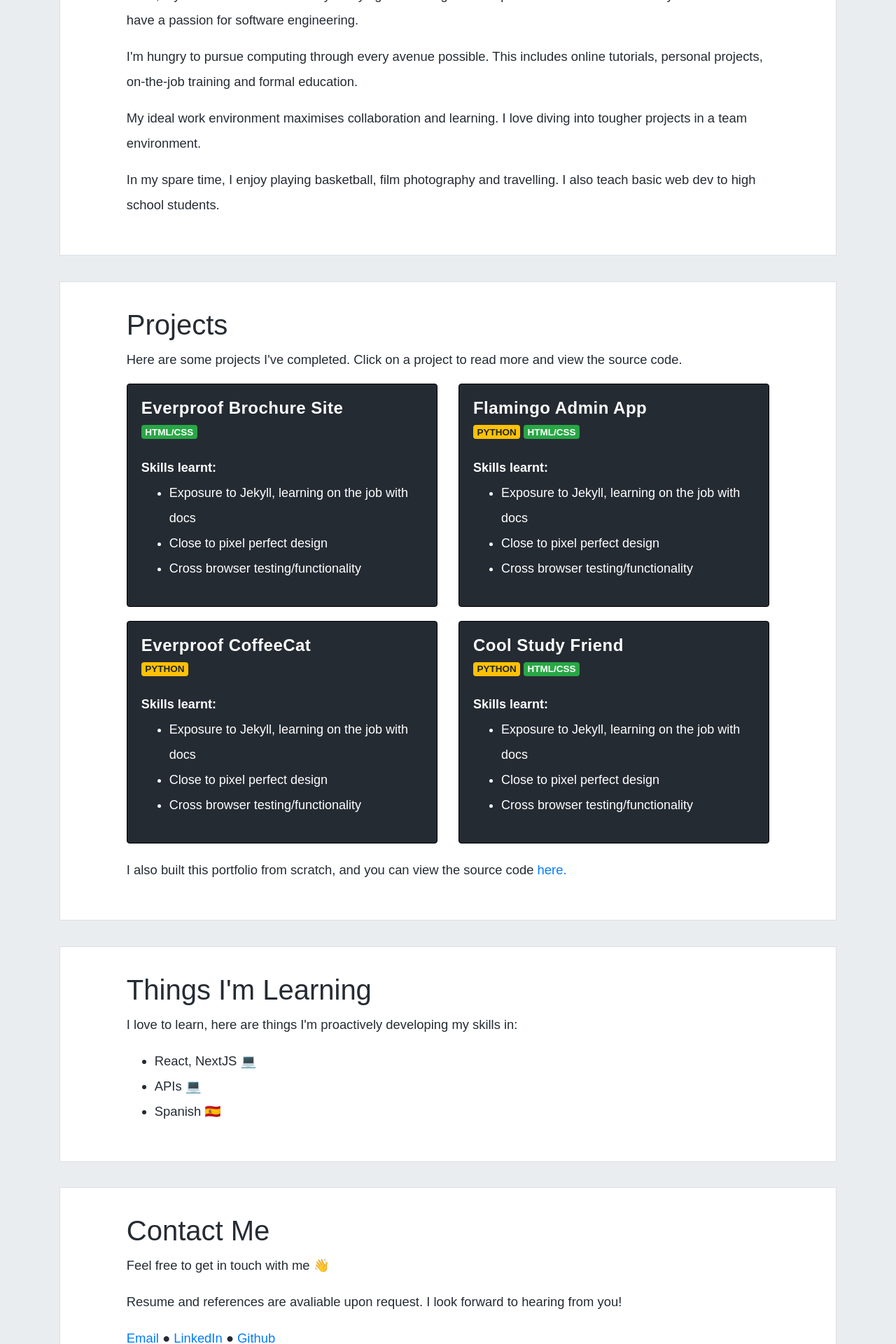
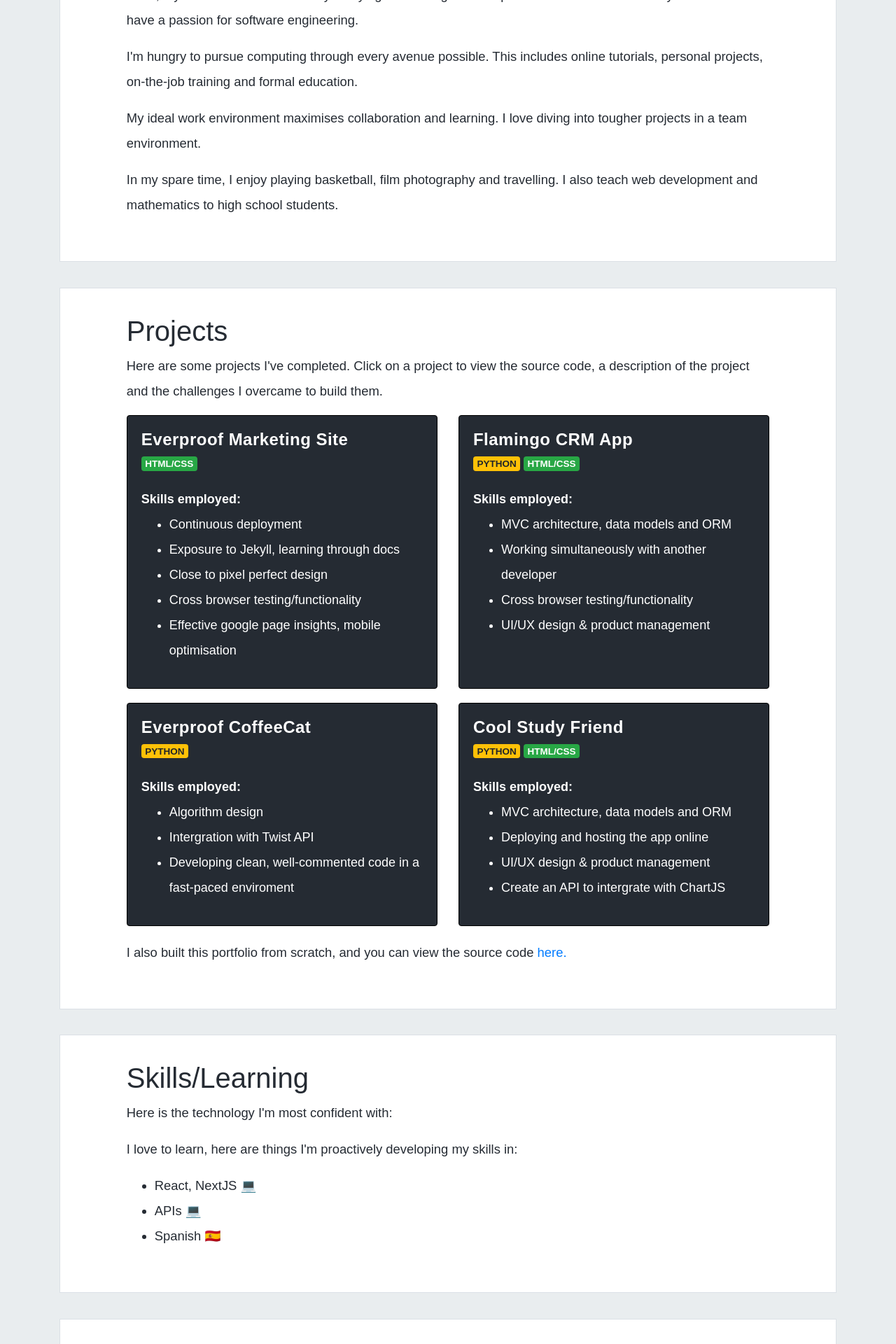
Before and after one commit to nickrm97/Portfolio, a Jekyll site: the page built from index.html, in a window 1280 px wide. Shown: the part 584-2504 px from the top of the page at 70% size. Built offline with Jekyll 4.4.1, drawn with Linux system fonts in a browser that asks for light colours; nearby versions of some CDN libraries.

Commit message:
Changes to formatting and text

```diff
--- /dev/null
+++ b/_includes/contact.html
@@ -0,0 +1,13 @@
+<section id="contact">
+  <div class="row justify-content-md-center">
+    <div class="col-sm-10 inner">
+    <h1> Contact Me </h1>
+      <p>Feel free to get in touch with me 👋</p>
+      <p>Resume and references are avaliable upon request. I look forward to hearing from you!</p>
+        <a href="mailto:nicholasrmills@icloud.com">Email</a> &#9679;
+        <a target="_blank" href="https://www.linkedin.com/in/nicholas-mills-4832b1140/">LinkedIn</a> &#9679;
+        <a target="_blank" href="https://github.com/nickrm97">Github</a>
+      </p>
+    </div>
+  </div>
+</section>
--- a/_layouts/default.html
+++ b/_layouts/default.html
@@ -15,6 +15,7 @@
     {% include header.html %}
     <main role="main" class="container">
         {{ content }}
+    {% include contact.html %}
     </main>
 
     <script src="https://code.jquery.com/jquery-3.2.1.slim.min.js" integrity="sha384-KJ3o2DKtIkvYIK3UENzmM7KCkRr/rE9/Qpg6aAZGJwFDMVNA/GpGFF93hXpG5KkN" crossorigin="anonymous"></script>
--- a/assets/css/project.scss
+++ b/assets/css/project.scss
@@ -32,6 +32,7 @@ img{
 	padding-bottom: 40px;
 }
 
-.col-sm-10{
-	margin-top: 1em;
+
+#project-content{
+	margin-top: 2em;
 }
--- a/assets/css/style.scss
+++ b/assets/css/style.scss
@@ -32,6 +32,7 @@ body{
 
 section{
   margin: 2em 0 2em 0;
+  padding-bottom: 0.5em;
   background: white;
   border: 1px solid #DBE0E6;
 }
--- a/index.html
+++ b/index.html
@@ -15,7 +15,7 @@ title: Portfolio
     <p>Hello, my name's Nick! I'm currently studying accounting and computer science at the University of Melbourne. I have a passion for software engineering.<p>
     <p>I'm hungry to pursue computing through every avenue possible. This includes online tutorials, personal projects, on-the-job training and formal education.</p>
     <p>My ideal work environment maximises collaboration and learning. I love diving into tougher projects in a team environment.</p>
-    <p>In my spare time, I enjoy playing basketball, film photography and travelling. I also teach basic web dev to high school students.</p>
+    <p>In my spare time, I enjoy playing basketball, film photography and travelling. I also teach web development and mathematics to high school students.</p>
     </div>
   </div>
 </section>
@@ -25,19 +25,21 @@ title: Portfolio
     <div class="col-sm-10 inner">
       <h1> Projects </h1>
       <p>
-        Here are some projects I've completed. Click on a project to read more and view the source code.
+        Here are some projects I've completed. Click on a project to view the source code, a description of the project and the challenges I overcame to build them.
       </p>
       <div class="row">
-        <div class="col-sm-6 d-flex" onclick="location.href='brochure.html';">
+        <div class="col-sm-6 d-flex" onclick="location.href='marketing.html';">
           <div class="card">
             <div class="card-body flex-fill">
-              <h4 class="card-title">Everproof Brochure Site</h4>
+              <h4 class="card-title">Everproof Marketing Site</h4>
               <p><span class="badge badge-success">HTML/CSS</span></p>
-              <b>Skills learnt:</b>
+              <b>Skills employed:</b>
                 <ul>
-                  <li>Exposure to Jekyll, learning on the job with docs</li>
+                  <li>Continuous deployment</li>
+                  <li>Exposure to Jekyll, learning through docs</li>
                   <li>Close to pixel perfect design</li>
                   <li>Cross browser testing/functionality</li>
+                  <li>Effective google page insights, mobile optimisation</li>
                 </ul>
             </div>
           </div>
@@ -45,13 +47,14 @@ title: Portfolio
         <div class="col-sm-6 d-flex" onclick="location.href='flamingo.html';">
           <div class="card">
             <div class="card-body flex-fill">
-              <h4 class="card-title">Flamingo Admin App</h4>
+              <h4 class="card-title">Flamingo CRM App</h4>
               <p><span class="badge badge-warning">PYTHON</span> <span class="badge badge-success">HTML/CSS</span></p>
-              <b>Skills learnt:</b>
+              <b>Skills employed:</b>
                 <ul>
-                  <li>Exposure to Jekyll, learning on the job with docs</li>
-                  <li>Close to pixel perfect design</li>
+                  <li>MVC architecture, data models and ORM</li>
+                  <li>Working simultaneously with another developer</li>
                   <li>Cross browser testing/functionality</li>
+                  <li>UI/UX design & product management </li>
                 </ul>
             </div>
           </div>
@@ -63,11 +66,11 @@ title: Portfolio
             <div class="card-body flex-fill">
                 <h4 class="card-title">Everproof CoffeeCat</h4>
                 <p><span class="badge badge-warning">PYTHON</span></p>
-                <b>Skills learnt:</b>
+                <b>Skills employed:</b>
                   <ul>
-                    <li>Exposure to Jekyll, learning on the job with docs</li>
-                    <li>Close to pixel perfect design</li>
-                    <li>Cross browser testing/functionality</li>
+                    <li>Algorithm design</li>
+                    <li>Intergration with Twist API</li>
+                    <li>Developing clean, well-commented code in a fast-paced enviroment</li>
                   </ul>
             </div>
           </div>
@@ -77,11 +80,12 @@ title: Portfolio
             <div class="card-body flex-fill">
               <h4 class="card-title">Cool Study Friend</h4>
               <p><span class="badge badge-warning">PYTHON</span> <span class="badge badge-success">HTML/CSS</span></p>
-              <b>Skills learnt:</b>
+              <b>Skills employed:</b>
                 <ul>
-                  <li>Exposure to Jekyll, learning on the job with docs</li>
-                  <li>Close to pixel perfect design</li>
-                  <li>Cross browser testing/functionality</li>
+                  <li>MVC architecture, data models and ORM</li>
+                  <li>Deploying and hosting the app online</li>
+                  <li>UI/UX design & product management</li>
+                  <li>Create an API to intergrate with ChartJS</li>
                 </ul>
             </div>
           </div>
@@ -95,7 +99,8 @@ title: Portfolio
 <section id="learning">
   <div class="row justify-content-md-center">
     <div class="col-sm-10 inner">
-    <h1> Things I'm Learning</h1>
+    <h1>Skills/Learning</h1>
+      <p> Here is the technology I'm most confident with: </p>
       <p> I love to learn, here are things I'm proactively developing my skills in: </p>
         <ul>
           <li>React, NextJS 💻</li>
@@ -105,17 +110,3 @@ title: Portfolio
     </div>
   </div>
 </section>
-
-<section id="contact">
-  <div class="row justify-content-md-center">
-    <div class="col-sm-10 inner">
-    <h1> Contact Me </h1>
-      <p>Feel free to get in touch with me 👋</p>
-      <p>Resume and references are avaliable upon request. I look forward to hearing from you!</p>
-        <a href="mailto:nicholasrmills@icloud.com">Email</a> &#9679;
-        <a target="_blank" href="https://www.linkedin.com/in/nicholas-mills-4832b1140/">LinkedIn</a> &#9679;
-        <a target="_blank" href="https://github.com/nickrm97">Github</a>
-      </p>
-    </div>
-  </div>
-</section>
```
Also changed, not shown: other parts of index.html (+1 -1 lines), _layouts/project.html (+4 -3 lines), brochure.html (deleted, +0 -18 lines), marketing.html (added, +19 -0 lines).
